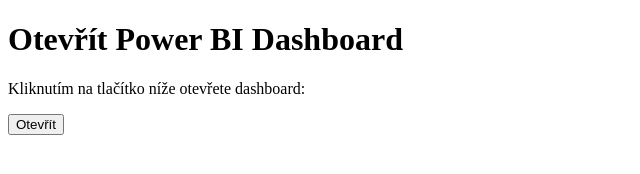
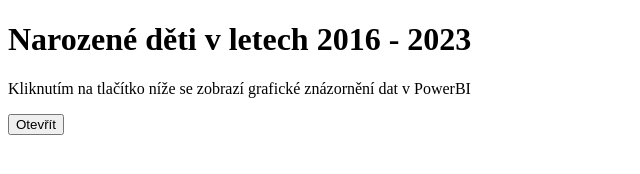
Before and after one commit to VojtechJirasek/web239493, a plain HTML site: page index.html in a window 1280 px wide. Shown: the whole page, without its empty margins (0-640 px from the left). Drawn offline with Linux system fonts and the light colour scheme.

Commit message:
Update index.html

```diff
--- a/index.html
+++ b/index.html
@@ -1 +1 @@
-<!DOCTYPE html> <html lang="cs"> <head><meta charset="UTF-8"><meta name="viewport" content="width=device-width, initial-scale=1.0"><title>Otevřít Power BI</title> </head> <body><h1>Otevřít Power BI Dashboard</h1><p>Kliknutím na tlačítko níže otevřete dashboard:</p><a href="https://app.powerbi.com/view?r=eyJrIjoiMTYzNWJjZTUtNDM4NC00ZmFjLWFiNDgtMjQyZTkwZTNmMDQ1IiwidCI6ImM2M2NlNzI5LWNhMTctNGU1Mi1hYTJkLTk2Yjc5NDg5YTU0MiIsImMiOjh9" target="_blank"><button>Otevřít</button></a> </body>
+<!DOCTYPE html> <html lang="cs"> <head><meta charset="UTF-8"><meta name="viewport" content="width=device-width, initial-scale=1.0"><title>Statistika - narozené děti</title> </head> <body><h1>Narozené děti v letech 2016 - 2023</h1><p>Kliknutím na tlačítko níže se zobrazí grafické znázornění dat v PowerBI</p><a href="https://app.powerbi.com/view?r=eyJrIjoiMTYzNWJjZTUtNDM4NC00ZmFjLWFiNDgtMjQyZTkwZTNmMDQ1IiwidCI6ImM2M2NlNzI5LWNhMTctNGU1Mi1hYTJkLTk2Yjc5NDg5YTU0MiIsImMiOjh9" target="_blank"><button>Otevřít</button></a> </body>
```
